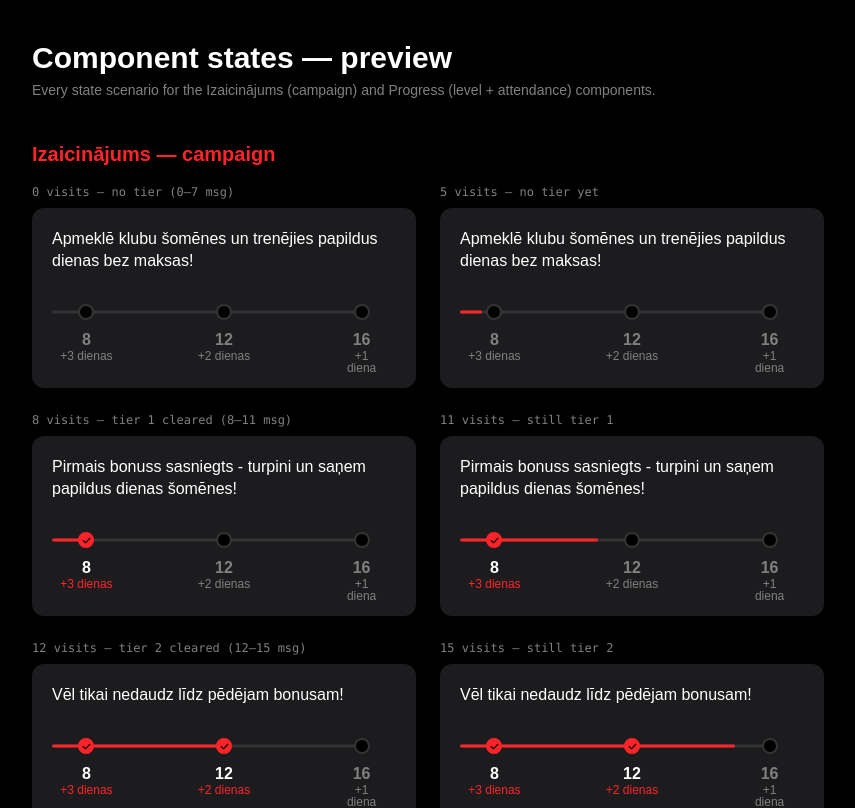
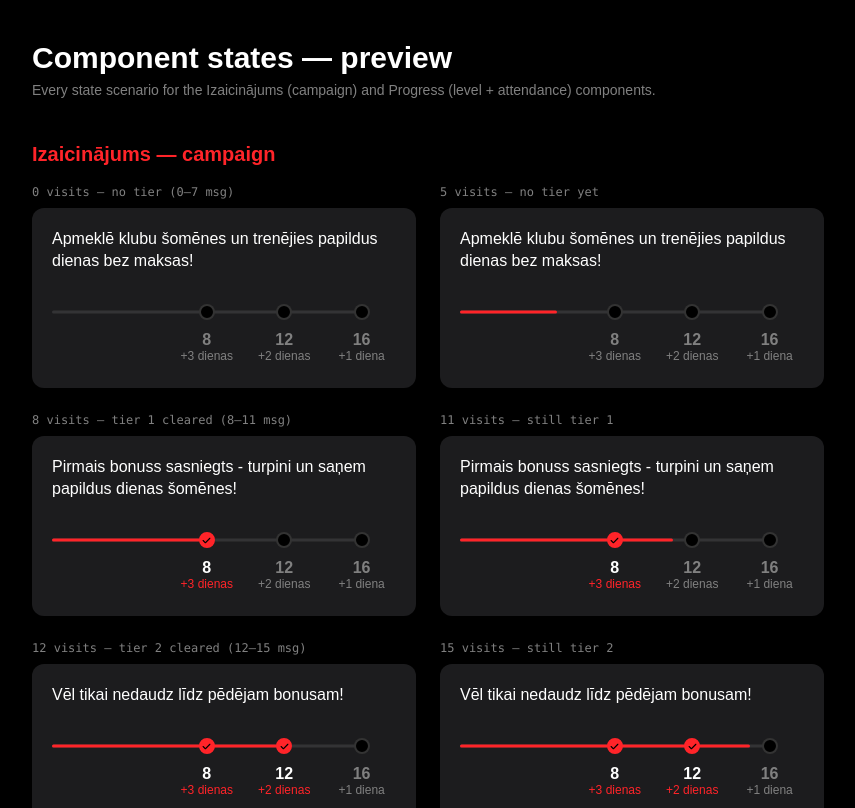
Before and after one commit to atisozols/skultes-next, a Next.js app: page /preview/states in a window 1280 px wide. Shown: the top 808 px of the page, without its empty margins (32-887 px from the left). Built offline with nearby package versions, Linux system fonts and the light colour scheme; no server answers; a web font is replaced by a local one.

Commit message:
visual upgrades

```diff
--- a/components/membership/CampaignCard.jsx
+++ b/components/membership/CampaignCard.jsx
@@ -16,27 +16,17 @@ function campaignMessage(p) {
   return 'Apmeklē klubu šomēnes un trenējies papildus dienas bez maksas!';
 }
 
-// Node positions (percent of full width). Symmetric breathing room on both
-// ends: the first node is inset so there's room to show progress toward the
-// first bonus (0 → first tier), and the last node is inset by the same margin
-// so it isn't jammed against the right edge (its label can centre under it).
-const NODE_MARGIN = 10;
-const nodePos = (i, n) => NODE_MARGIN + (i / (n - 1)) * (100 - 2 * NODE_MARGIN); // 10/50/90 for n=3
+// Positions along the bar are PROPORTIONAL to visit count, not evenly spaced.
+// The 0 → first-tier stretch is the longest (8 visits — a whole month for most
+// members), so it fills the biggest share of the bar and every visit visibly
+// advances it. Later tiers are fewer visits apart and take the smaller right
+// portion. The last tier is inset from the right edge so its label can centre.
+const RIGHT_MARGIN = 10;
+const posForVisits = (v, maxVisits) =>
+  (Math.min(v, maxVisits) / maxVisits) * (100 - RIGHT_MARGIN);
 
-// Percent (0..100) the accent fill should reach: 0 visits → 0% (bar start),
-// each tier's visit count → its node position, interpolated between.
 function fillPercent(counted, tiers) {
-  const n = tiers.length;
-  const vx = [0, ...tiers.map((t) => t.visitsRequired)];
-  const px = [0, ...tiers.map((_, i) => nodePos(i, n))];
-  if (counted >= vx[vx.length - 1]) return px[px.length - 1];
-  for (let i = 1; i < vx.length; i++) {
-    if (counted < vx[i]) {
-      const frac = (counted - vx[i - 1]) / (vx[i] - vx[i - 1]);
-      return px[i - 1] + frac * (px[i] - px[i - 1]);
-    }
-  }
-  return 0;
+  return posForVisits(counted, tiers[tiers.length - 1].visitsRequired);
 }
 
 const CampaignCard = ({ campaign, visitHistory }) => {
@@ -44,9 +34,9 @@ const CampaignCard = ({ campaign, visitHistory }) => {
   const p = campaignProgress(visitHistory, campaign);
   if (!p) return null;
 
-  const n = p.tiers.length;
+  const maxVisits = p.tiers[p.tiers.length - 1].visitsRequired;
   const fill = fillPercent(p.countedVisits, p.tiers);
-  const trackEnd = nodePos(n - 1, n); // last node position; track stops here
+  const trackEnd = 100 - RIGHT_MARGIN; // last node position; track stops here
 
   // Per-tier display state, computed once and shared by the node + label rows.
   const tierState = p.tiers.map((t) => ({
@@ -74,13 +64,13 @@ const CampaignCard = ({ campaign, visitHistory }) => {
             transition={{ duration: 0.9, ease: [0.16, 1, 0.3, 1] }}
           />
           {/* nodes */}
-          {tierState.map(({ t, cleared }, i) => (
+          {tierState.map(({ t, cleared }) => (
             <div
               key={t.visitsRequired}
               className={`absolute top-1/2 flex h-4 w-4 -translate-x-1/2 -translate-y-1/2 items-center justify-center rounded-full border-2 ${
                 cleared ? 'border-accent bg-accent text-background' : 'border-white/20 bg-background'
               }`}
-              style={{ left: `${nodePos(i, n)}%` }}
+              style={{ left: `${posForVisits(t.visitsRequired, maxVisits)}%` }}
             >
               {cleared && <FaCheck className="text-[9px]" />}
             </div>
@@ -89,11 +79,11 @@ const CampaignCard = ({ campaign, visitHistory }) => {
 
         {/* labels centred under each node */}
         <div className="relative mt-3 h-9">
-          {tierState.map(({ t, cleared }, i) => (
+          {tierState.map(({ t, cleared }) => (
             <div
               key={t.visitsRequired}
-              className="absolute flex -translate-x-1/2 flex-col items-center gap-0.5 text-center"
-              style={{ left: `${nodePos(i, n)}%` }}
+              className="absolute flex -translate-x-1/2 flex-col items-center gap-0.5 whitespace-nowrap text-center"
+              style={{ left: `${posForVisits(t.visitsRequired, maxVisits)}%` }}
             >
               <span
                 className={`text-base font-bold leading-none ${cleared ? 'text-foreground' : 'text-alternate'}`}
```
